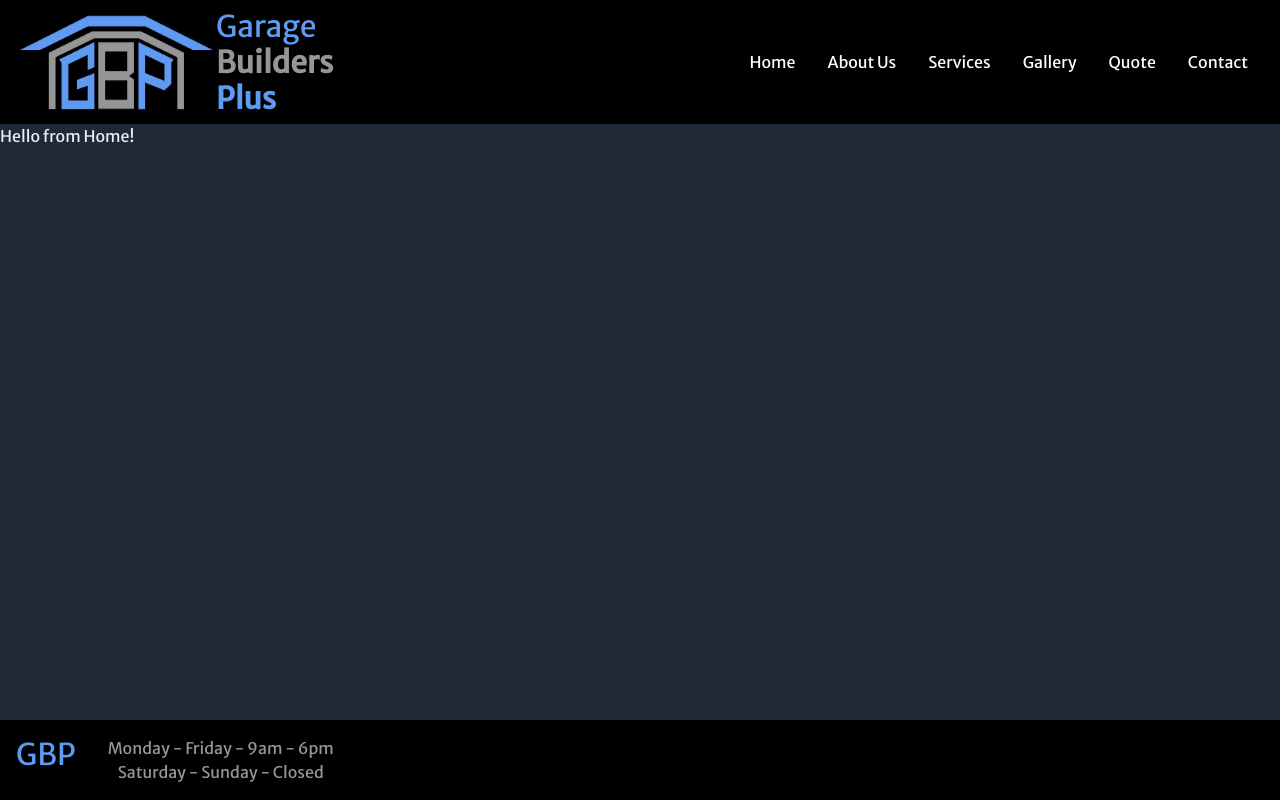
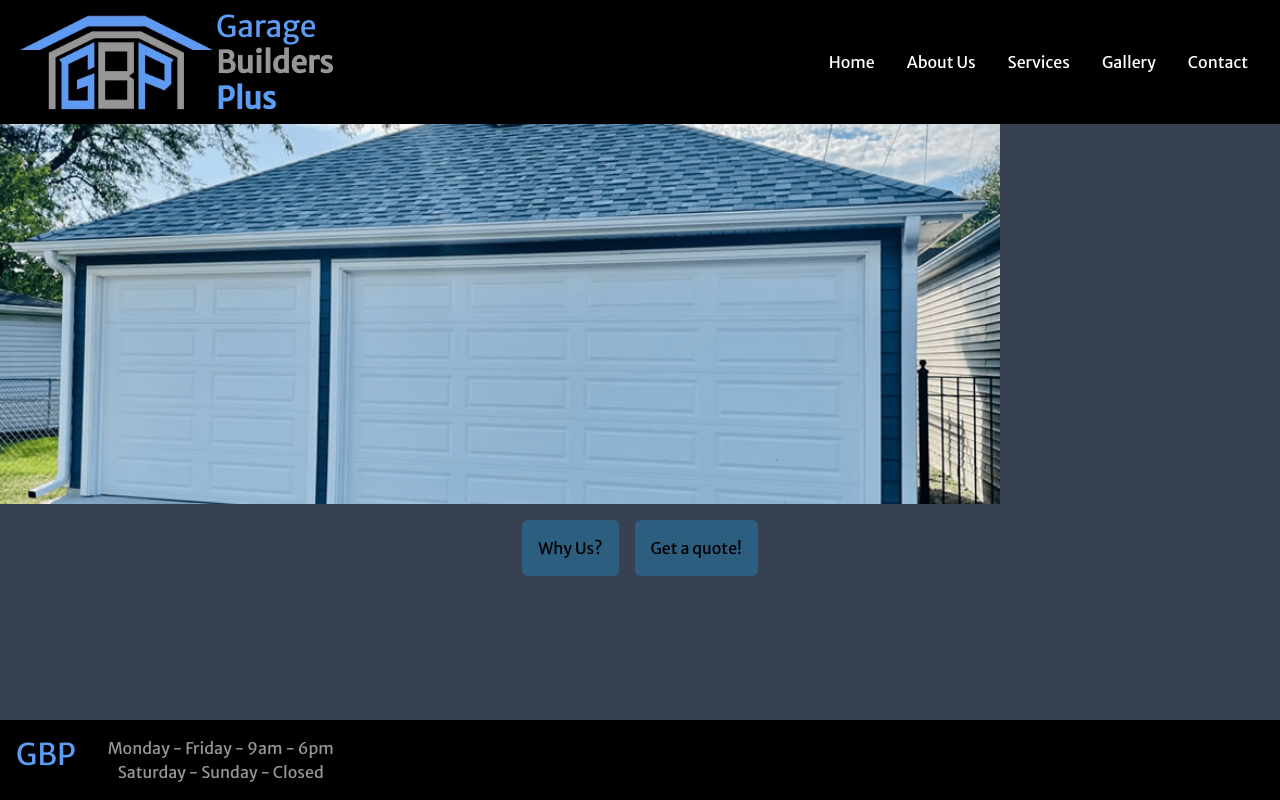
Before and after one commit to jurgenstevens/garage-builders-plus, a React (Vite) app: page / in a window 1280 px wide. Built offline with nearby package versions, Linux system fonts and the light colour scheme.

Commit message:
Remove Quote component, include garage image and why us and get quote component in home page.

```diff
--- a/src/App.jsx
+++ b/src/App.jsx
@@ -4,13 +4,12 @@ import Home from './pages/Home.jsx'
 import About from './pages/About.jsx'
 import Services from './pages/Services.jsx'
 import Gallery from './pages/Gallery.jsx'
-import Quote from './pages/Quote.jsx'
 import Contact from './pages/Contact.jsx'
 import Footer from './components/Footer.jsx'
 
 function App() {
   return (
-    <div className="App flex flex-col h-screen bg-gray-800">
+    <div className="App flex flex-col h-screen bg-gray-700">
       <Navbar />
       <div className="flex-grow min-h">
         <Routes>
@@ -18,7 +17,6 @@ function App() {
           <Route path="/about" element={<About />} />
           <Route path="/services" element={<Services />} />
           <Route path="/gallery" element={<Gallery />} />
-          <Route path="/quote" element={<Quote />} />
           <Route path="/contact" element={<Contact />} />
         </Routes>
       </div>
--- a/src/components/Navbar.jsx
+++ b/src/components/Navbar.jsx
@@ -12,7 +12,7 @@ export default function Navbar() {
     <header className='flex justify-between items-center max-w-full py-2 px-4 text-white bg-black'>
         <div className='flex'>
           <img
-            src="../../public/GBP-Logo.jpeg"
+            src="../GBP-Logo.jpeg"
             style={{ width: "200px"}}
           />
           <div>
@@ -26,7 +26,6 @@ export default function Navbar() {
             <li className='p-4'><Link to="/about">About Us</Link></li>
             <li className='p-4'><Link to="/services">Services</Link></li>
             <li className='p-4'><Link to="/gallery">Gallery</Link></li>
-            <li className='p-4'><Link to="/quote">Quote</Link></li>
             <li className='p-4'><Link to="/contact">Contact</Link></li>
         </ul>
         <div onClick={handleNav} className='block md:hidden'>
@@ -38,7 +37,6 @@ export default function Navbar() {
             <li className='p-4 border-b border-gray-600'><Link to='/about' onClick={handleNav}>About Us</Link></li>
             <li className='p-4 border-b border-gray-600'><Link to='/services' onClick={handleNav}>Services</Link></li>
             <li className='p-4 border-b border-gray-600'><Link to='/gallery' onClick={handleNav}>Gallery</Link></li>
-            <li className='p-4 border-b border-gray-600'><Link to='/quote' onClick={handleNav}>Quote</Link></li>
             <li className='p-4'><Link to='/contact' onClick={handleNav}>Contact</Link></li>
           </ul>
         </div>
--- a/src/pages/Home.jsx
+++ b/src/pages/Home.jsx
@@ -3,7 +3,17 @@ import React from 'react'
 export default function Main() {
   return (
     <div>
-        <h1 className='text-[#EFEFEF]'>Hello from Home!</h1>
+        <div className="flex-grow flex flex-col justify-center">
+          <img src="../../garagehomeimage.jpeg" alt="two-door-garage" className='max-w-full' style={{width: '1000px'}} />
+        </div>
+        <div className="flex gap-4 mt-4 justify-center">
+          <div className='bg-[#2C5E7F] rounded-md p-4'>
+            <h1>Why Us?</h1>
+          </div>
+          <div className='bg-[#2C5E7F] rounded-md p-4'>
+            <h1>Get a quote!</h1>
+          </div>
+        </div>
     </div>
   )
 }
--- a/src/pages/Quote.jsx
+++ /dev/null
@@ -1,9 +0,0 @@
-import React from 'react'
-
-export default function Quote() {
-  return (
-    <div>
-        <h1 className='text-[#EFEFEF]'>Hello from Quote!</h1>
-    </div>
-  )
-}
```
Also changed, not shown: public/garagehomeimage.jpeg (added).
